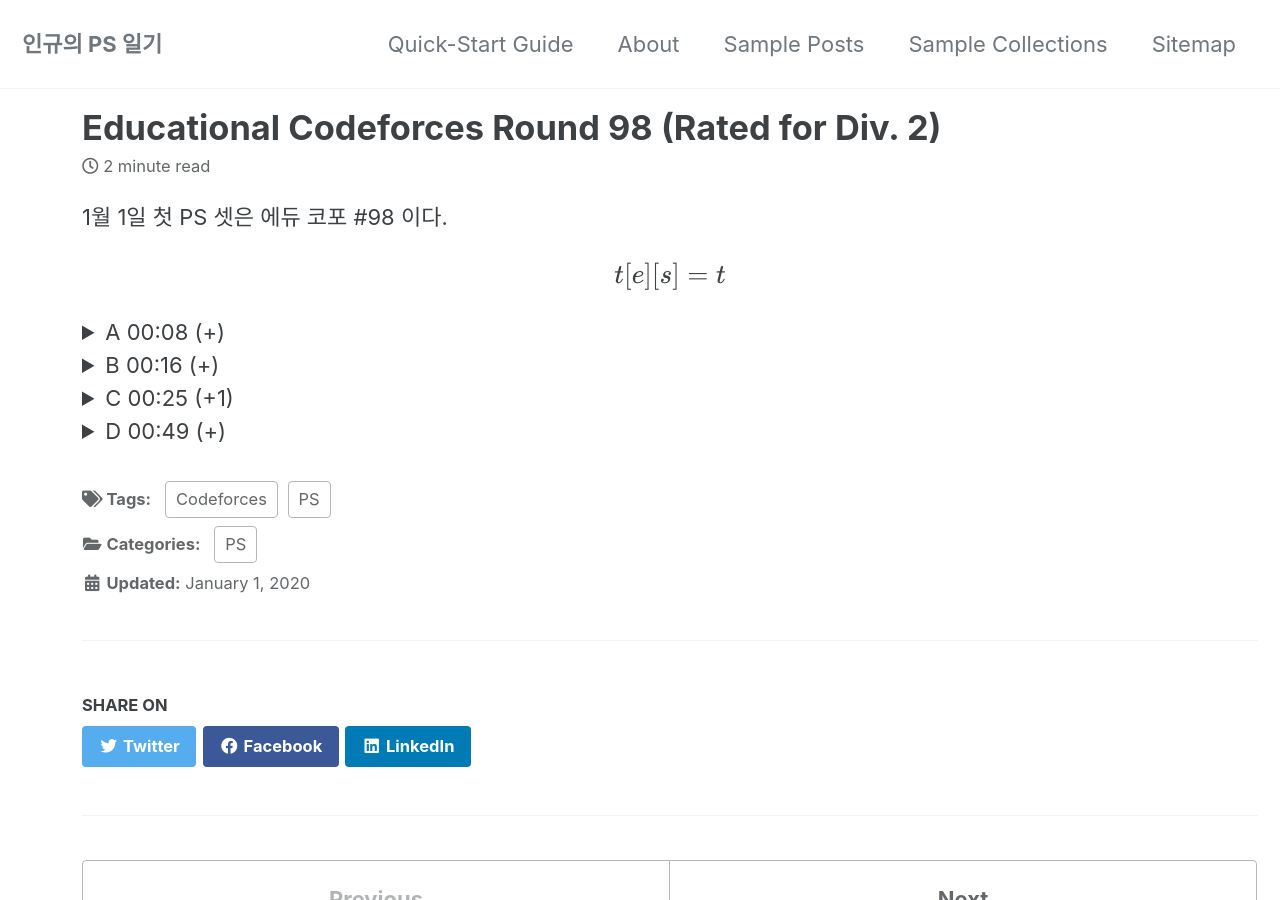
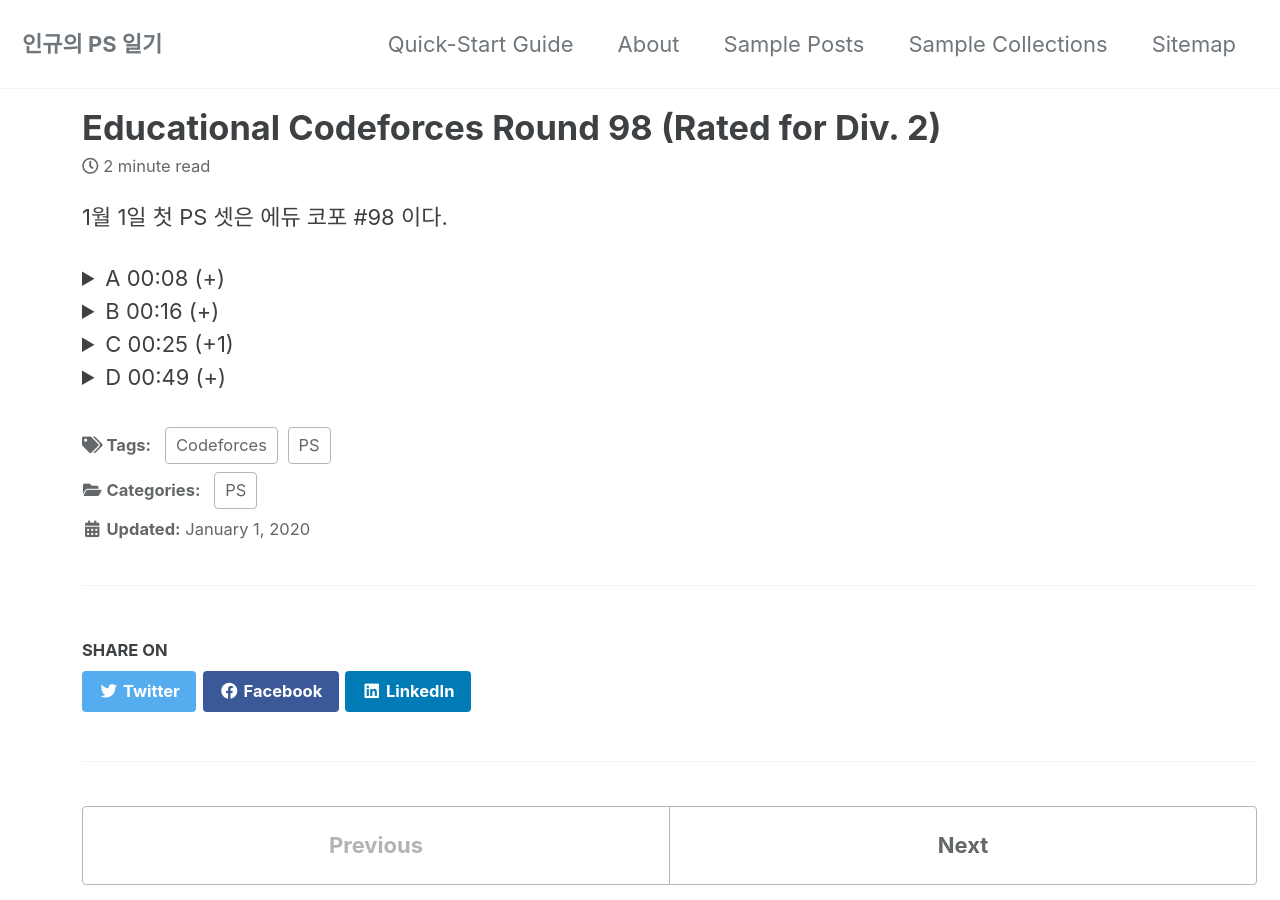
Before and after one commit to ingyu1008/previous-blog, a Jekyll site: the page built from _posts/2020-01-01-001.md, in a window 1280 px wide and 900 px high. Built offline with Jekyll 4.4.1, drawn with Linux system fonts in a browser that asks for light colours; cached includes are drawn as plain includes; formulas are drawn with MathJax 3.

Commit message:
first page final

```diff
--- a/_posts/2020-01-01-001.md
+++ b/_posts/2020-01-01-001.md
@@ -14,8 +14,6 @@ src="https://cdn.mathjax.org/mathjax/latest/MathJax.js?config=TeX-AMS_HTML">
 </script>
 
 1월 1일 첫 PS 셋은 에듀 코포 #98 이다.
-
-$$ t[e][s] = t $$
 
 <details>
 <summary>A 00:08 (+)</summary>
```
